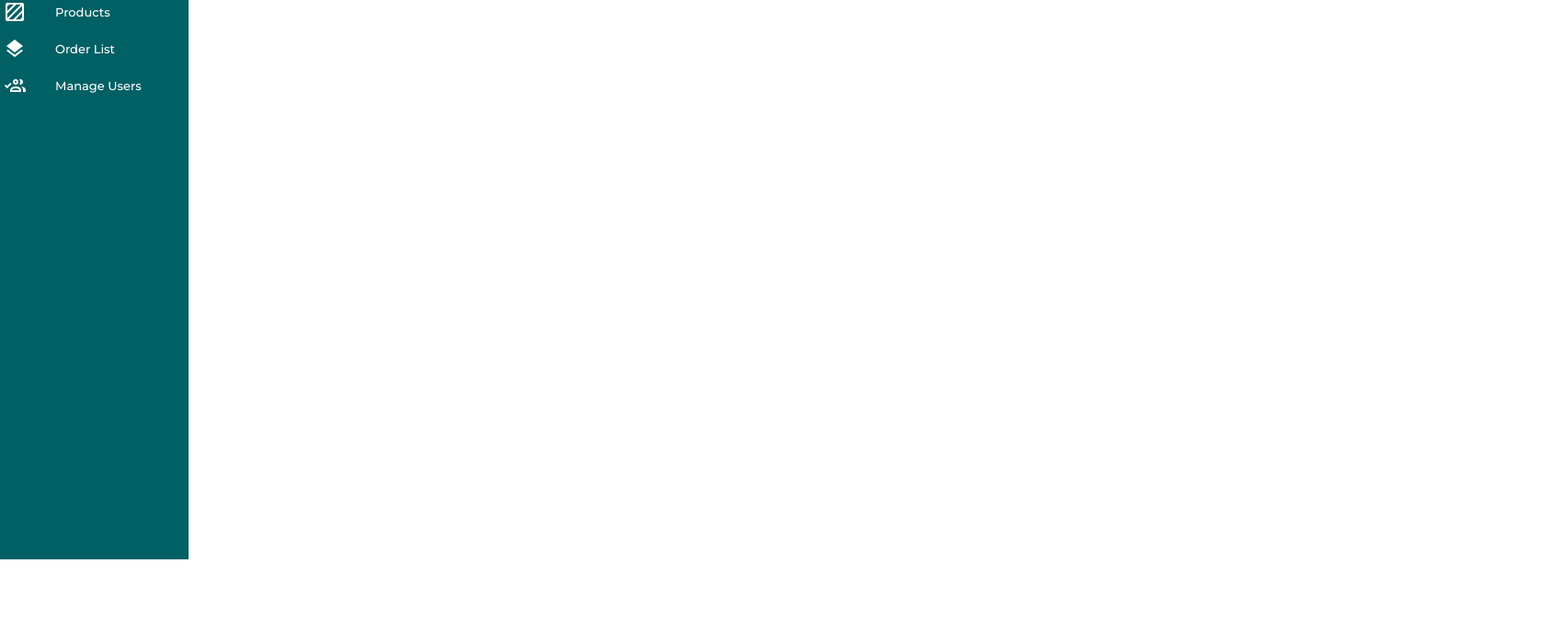
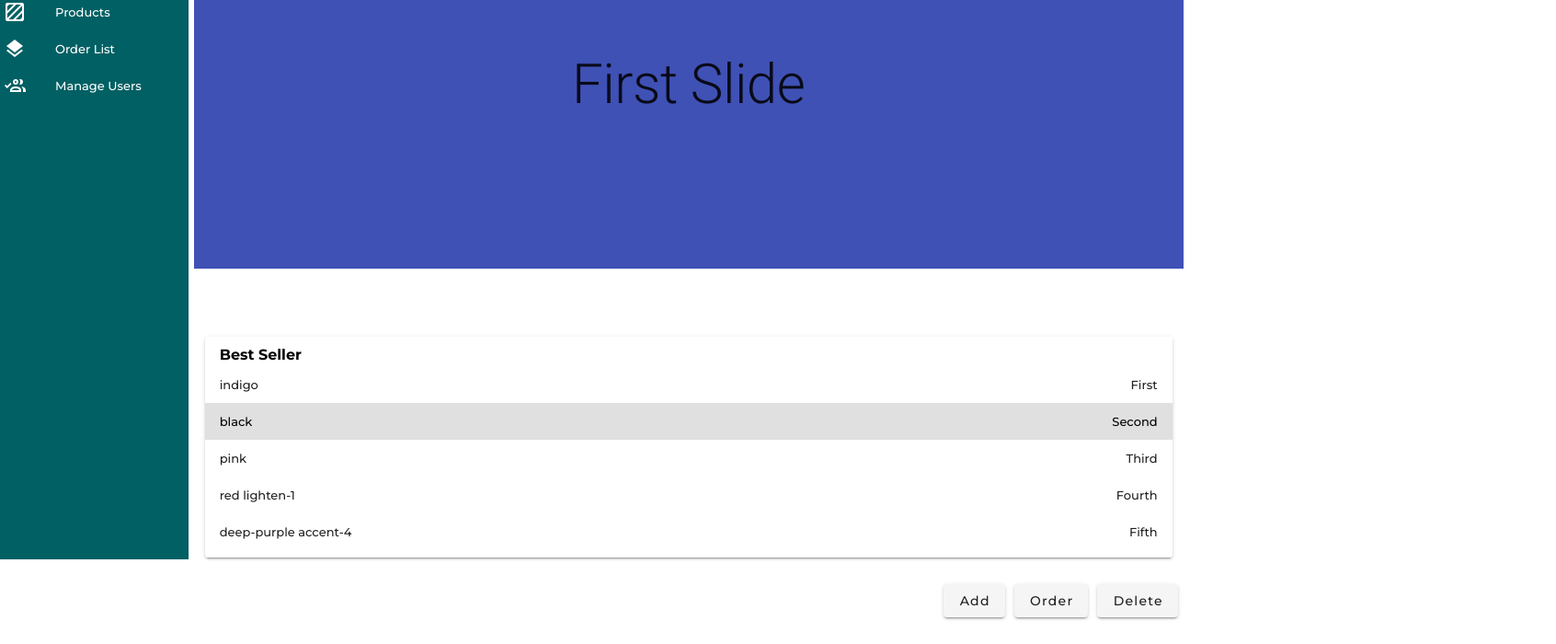
Before and after one commit to nguyenphuong152/mego-frontend, a Vue app: page /banner in a window 1280 px wide. Shown: the part 180-880 px from the top of the page at 92% size, 1692 px wide, since content can reach past the window. Before the commit the page ends 848 px from the top, so only its background shows below. Built offline with nearby package versions, Linux system fonts and the light colour scheme.

Commit message:
init Det branch, add Admin/Banner view

```diff
--- /dev/null
+++ b/src/components/Admin/Banner.vue
@@ -0,0 +1,35 @@
+<template>
+    <v-carousel
+      cycle
+      height="450"
+      hide-delimiter-background
+      show-arrows-on-hover
+    >
+      <v-carousel-item v-for="(slide, i) in slides" :key="i">
+        <v-sheet :color="colors[i]" height="400px">
+          <v-row class="fill-height" align="center" justify="center">
+            <div class="display-3">{{ slide }} Slide</div>
+          </v-row>
+        </v-sheet>
+      </v-carousel-item>
+    </v-carousel>
+</template>
+
+
+
+<script>
+export default {
+  data() {
+    return {
+      colors: [
+        "indigo",
+        "black",
+        "pink",
+        "red lighten-1",
+        "deep-purple accent-4",
+      ],
+      slides: ["First", "Black", "Pink", "Fourth", "Fifth"],
+    };
+  },
+};
+</script>
--- /dev/null
+++ b/src/components/Admin/BannerDetail.vue
@@ -0,0 +1,44 @@
+<template>
+  <v-container>
+      <v-card class="text-start">
+           <v-list dense>
+      <a class="admin pl-4 font-weight-black">Best Seller</a>
+      <v-list-item-group
+        v-model="selectedItem"
+        color="primary"
+      >
+        <v-list-item
+          v-for="(banners, i) in banners"
+          :key="i"
+        >
+         <v-list-item-content>
+            <v-list-item-title v-text="banners.name" class="text-start"></v-list-item-title>
+          </v-list-item-content>
+          <v-list-item-content>
+            <v-list-item-title v-text="banners.order" class="text-end"></v-list-item-title>
+          </v-list-item-content>
+        </v-list-item>
+      </v-list-item-group>
+    </v-list>
+      </v-card>
+  </v-container>
+</template>
+
+<script>
+export default {
+    data: () => ({
+      selectedItem: 1,
+      banners: [
+        { name: "indigo", order: "First" },
+        { name: "black", order: "Second" },
+        { name: "pink", order: "Third" },
+        { name: "red lighten-1", order: "Fourth" },
+        { name: "deep-purple accent-4", order: "Fifth" },
+    ],
+    }),
+}
+</script>
+
+<style>
+
+</style>
--- a/src/views/Admin/Banner.vue
+++ b/src/views/Admin/Banner.vue
@@ -1,16 +1,41 @@
 <template>
-  <v-app class="banner">
-      <h1>banner</h1>
+  <v-app class="admin">
+    <v-main>
+      <h1>Preview</h1>
+        <div>
+            <Banner/>
+            <BannerDetail/>
+            <v-col style="mt-8;margin-left:405px">
+                <v-btn elevation="2" style="margin:5px">Add</v-btn>
+                <v-btn elevation="2" style="margin:5px">Order</v-btn>
+                <v-btn elevation="2" style="margin:5px">Delete</v-btn>
+            </v-col>
+        </div>
+    </v-main>
+  </v-app>
 
-  </v-app>
 </template>
 
 <script>
+import Banner from "../../components/Admin/Banner";
+import BannerDetail from "../../components/Admin/BannerDetail";
 export default {
+  components: {
+    Banner,
+    BannerDetail,
+  },
 
-}
+  data() {
+    return {
+      colors: [
+        "indigo",
+        "warning",
+        "pink darken-2",
+        "red lighten-1",
+        "deep-purple accent-4",
+      ],
+      slides: ["First", "Second", "Third", "Fourth", "Fifth"],
+    };
+  },
+};
 </script>
-
-<style>
-
-</style>
```
Also changed, not shown: 1 other file (tests, documents, lock files or other folders).
